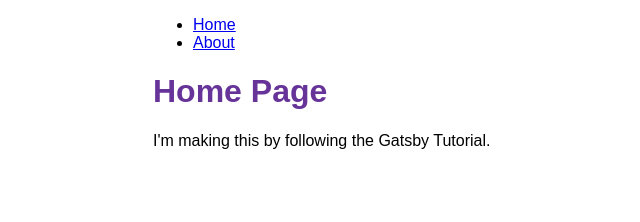
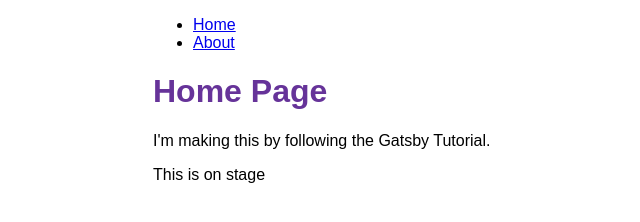
Before and after one commit to slobodansubotic/my-first-gatsby-site, a Gatsby site: page / in a window 1280 px wide. Shown: the whole page, without its empty margins (237-877 px from the left). Built offline with nearby package versions, Linux system fonts and the light colour scheme; Gatsby itself is replaced by a stand-in of ours.

Commit message:
Stage created.

```diff
--- a/src/pages/index.js
+++ b/src/pages/index.js
@@ -5,6 +5,7 @@ const IndexPage = () => {
   return (
     <Layout pageTitle="Home Page">
       <p>I'm making this by following the Gatsby Tutorial.</p>
+      <p>This is on stage</p>
     </Layout>
   );
 };
```
